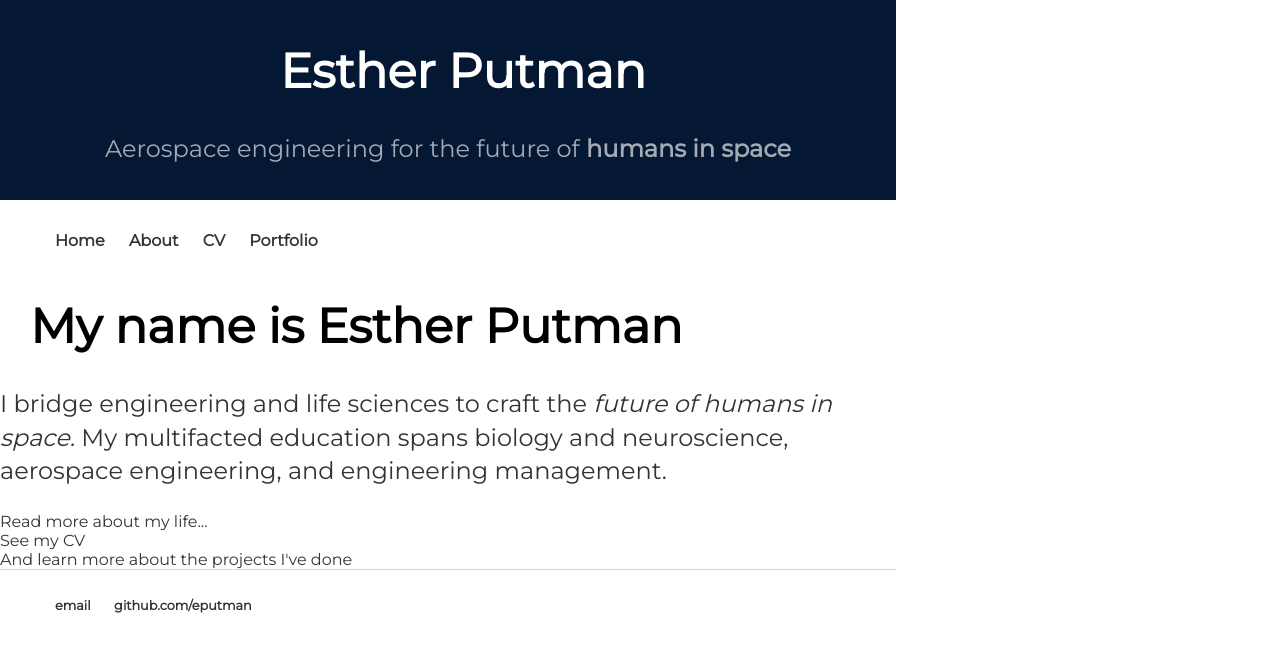
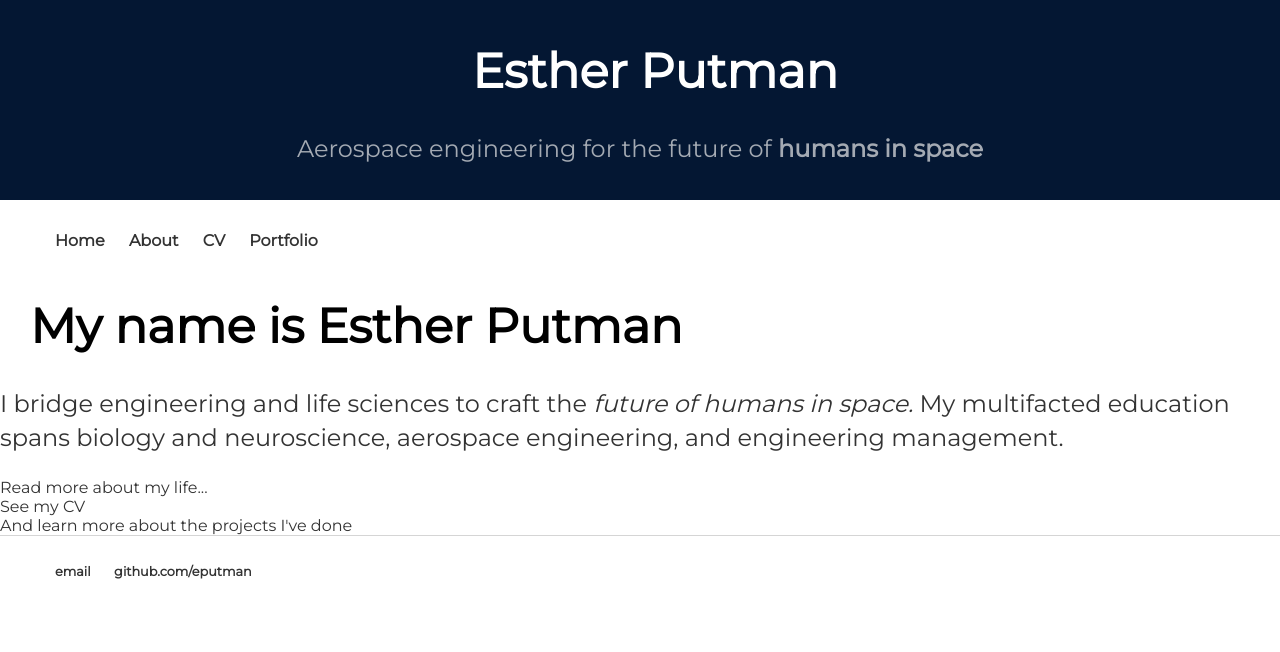
Before and after one commit to eputman/eputman.github.io, a Jekyll site: the page built from index.html, in a window 1280 px wide. Shown: the top 652 px of the page. Built offline with Jekyll 4.4.1, drawn with Linux system fonts in a browser that asks for light colours.

Commit message:
Update default.html

```diff
--- a/_layouts/default.html
+++ b/_layouts/default.html
@@ -10,13 +10,13 @@
 
 		<div id="main" role="main">
 
+
+		<body>
 			<!-- Header -->
 			<div class="header">
 			  <h1>Esther Putman</h1>
 			  <p style= "color:#a4aab3;"> Aerospace engineering for the future of <b>humans in space</b></p>
 			</div>
-
-		<body style= "width:70%">
 
 			<nav>
 	    		<ul>
```
